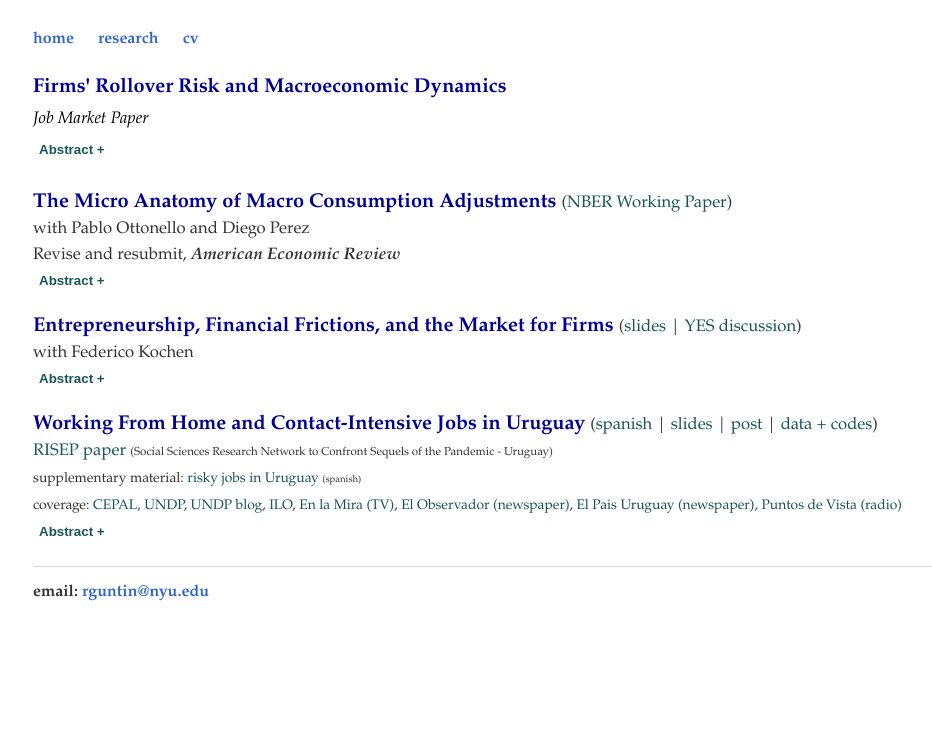
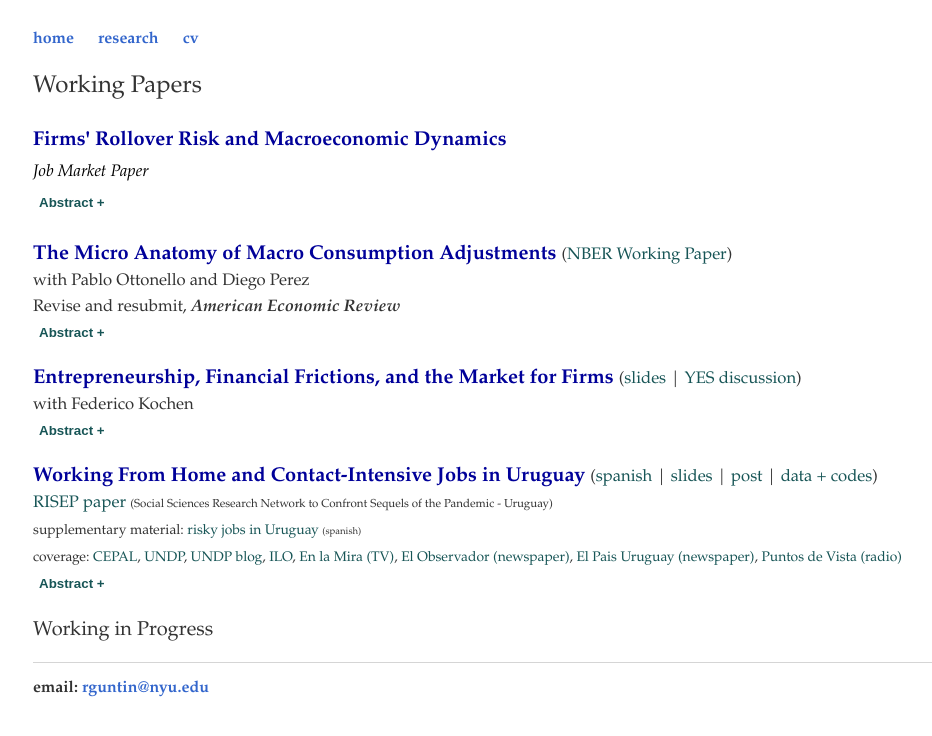
Before and after one commit to rafaguntin/rafaguntin.github.io, a Jekyll site: the page built from research/index.html, in a window 1280 px wide. Shown: the top 736 px of the page, without its empty margins (95-1027 px from the left). Built offline with Jekyll 4.4.1, drawn with Linux system fonts in a browser that asks for light colours.

Commit message:
Update index.html

```diff
--- a/research/index.html
+++ b/research/index.html
@@ -4,6 +4,8 @@ title: Rafael Guntin - Research
 ---
 
 		<div class="blurb">
+
+			<p>Working Papers</p>
 
         <p> <small> <a style="font-weight: bold ; color:#000099"
 		href="/research/Guntin_JMP.pdf"
@@ -97,6 +99,8 @@ observed during the last decades. </span> <big><big>
 	</span> <big> <big>
 			</p>
 
+				<p>Working in Progress</p>
+
 
 <script>
 
```
